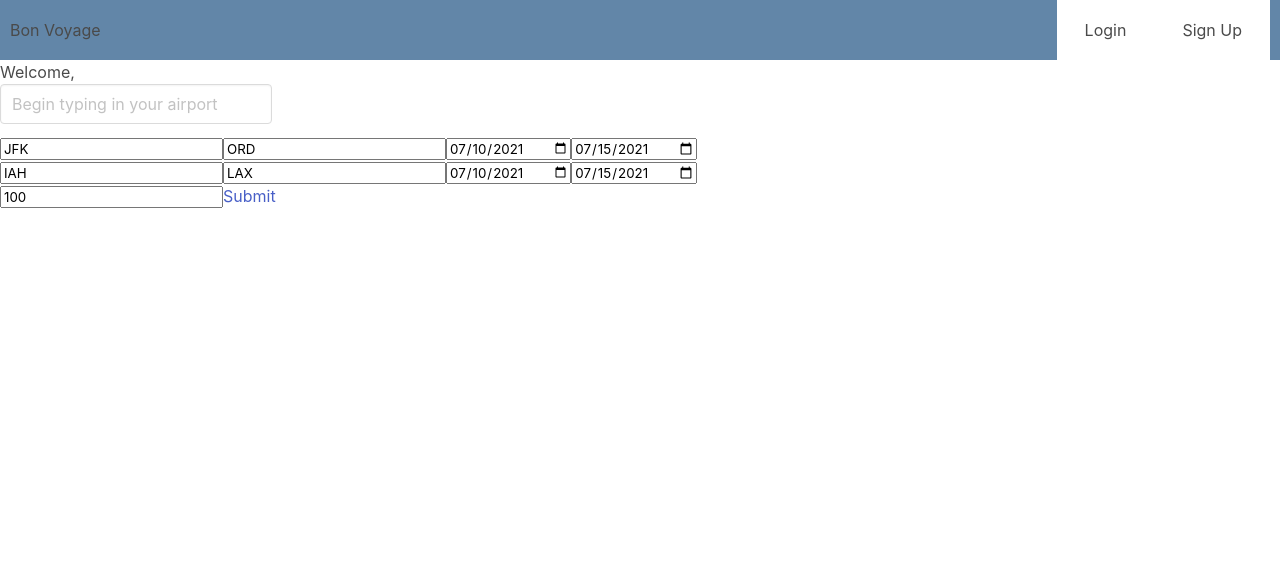
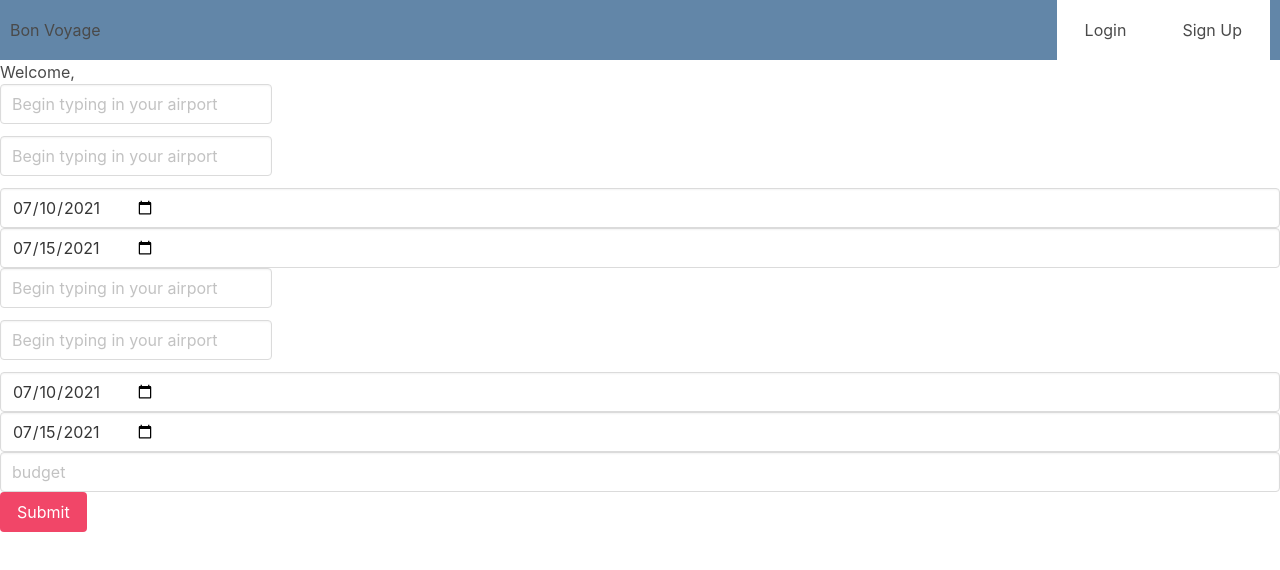
Before and after one commit to Capstone-Bi-Coastal-Visualizers/data-visualization, a React app: page / in a window 1280 px wide. Shown: the top 570 px of the page. Built offline with nearby package versions, Linux system fonts and the light colour scheme.

Commit message:
refactor: set dynamic flightSession parameter & replace static input for autoComplete

```diff
--- a/client/components/AutoComplete.js
+++ b/client/components/AutoComplete.js
@@ -33,7 +33,7 @@ class Autocomplete extends React.Component {
       // useExtendedSearch: false,
       // ignoreLocation: false,
       // ignoreFieldNorm: false,
-      keys: ["code", "city"],
+      keys: ["code", "city", "state", "country"],
     };
 
     const fuse = new Fuse(airport, options);
@@ -51,6 +51,17 @@ class Autocomplete extends React.Component {
       airportObj: selection,
       selected: true,
     });
+
+    const { code, lon, lat } = selection.item;
+    const { firstFlight, location } = this.props;
+    const trip = {
+      firstFlight,
+      location,
+      code,
+      lon,
+      lat,
+    };
+    this.props.setTripAirportCode(trip);
   }
 
   updateQuery(e) {
@@ -60,7 +71,7 @@ class Autocomplete extends React.Component {
   }
 
   render() {
-    const { label, name, placeholder } = this.props;
+    const { name, placeholder } = this.props;
     const { activeIndex, matches, query } = this.state;
 
     return (
@@ -89,7 +100,8 @@ class Autocomplete extends React.Component {
                       key={index}
                       onClick={(event) => this.handleSelection(event, match)}
                     >
-                      {match.item.city}
+                      {match.item.city}, {match.item.state},{" "}
+                      {match.item.country}, {match.item.code}
                     </a>
                   ))}
                 </div>
--- a/client/components/SearchBar.js
+++ b/client/components/SearchBar.js
@@ -13,20 +13,22 @@ import {
 export default function SearchBar() {
   const dispatch = useDispatch();
 
+  const [tripBudget, setTripBudget] = useState("");
   const [firstTripState, setFirstTripState] = useState({
     origin: "JFK",
     destination: "ORD",
     departureDate: "2021-07-10",
     returnDate: "2021-07-15",
-    budget: "100",
-    predictions: [],
   });
+
   const [secondTripState, setSecondTripState] = useState({
     origin: "IAH",
     destination: "LAX",
     departureDate: "2021-07-10",
     returnDate: "2021-07-15",
   });
+
+  const [airportCoordinates, setAirportCoordinates] = useState({});
 
   const calcStayDuration = (startDate, endDate) => {
     const date1 = new Date(startDate);
@@ -35,54 +37,105 @@ export default function SearchBar() {
     return differenceInTime / (1000 * 3600 * 24);
   };
 
+  const setAirportCode = (flightObj) => {
+    const { firstFlight, location, code, lon, lat } = flightObj;
+    if (firstFlight) {
+      setFirstTripState({
+        ...firstTripState,
+        [location]: code,
+      });
+    } else {
+      setSecondTripState({ ...secondTripState, [location]: code });
+    }
+
+    if (location === "destination") {
+      setAirportCoordinates({
+        ...airportCoordinates,
+        [code]: [lon, lat],
+      });
+    }
+  };
+
   const handleclick = () => {
-    const tripOneFirstFlight = {
-      origin: firstTripState.origin,
-      destination: firstTripState.destination,
-      flightDate: firstTripState.departureDate,
-      returningFlight: false,
-      tripNumber: 1,
-    };
-    const tripTwoFirstFlight = {
-      origin: secondTripState.origin,
-      destination: secondTripState.destination,
-      flightDate: secondTripState.departureDate,
-      returningFlight: false,
-      tripNumber: 2,
-    };
-    dispatch(fetchFlightSession(tripOneFirstFlight));
-    dispatch(fetchFlightSession(tripTwoFirstFlight));
-    const tripOneReturnFlight = {
-      origin: firstTripState.destination,
-      destination: firstTripState.origin,
-      flightDate: firstTripState.returnDate,
-      returningFlight: true,
-      tripNumber: 1,
-    };
-    const tripTwoReturnFlight = {
-      origin: secondTripState.destination,
-      destination: secondTripState.origin,
-      flightDate: secondTripState.returnDate,
-      returningFlight: true,
-      tripNumber: 2,
-    };
-    dispatch(fetchFlightSession(tripOneReturnFlight));
-    dispatch(fetchFlightSession(tripTwoReturnFlight));
+    let returningFlight, tripNumber;
+    dispatch(setBudget(tripBudget));
+    dispatch(
+      fetchFlightSession(
+        firstTripState,
+        (returningFlight = false),
+        (tripNumber = 1)
+      )
+    );
+    dispatch(
+      fetchFlightSession(
+        firstTripState,
+        (returningFlight = true),
+        (tripNumber = 1)
+      )
+    );
+    dispatch(
+      fetchFlightSession(
+        secondTripState,
+        (returningFlight = false),
+        (tripNumber = 2)
+      )
+    );
+    dispatch(
+      fetchFlightSession(
+        secondTripState,
+        (returningFlight = true),
+        (tripNumber = 2)
+      )
+    );
+    // dispatch(fetchFlightSession(firstTripState, true));
+    // const tripOneFirstFlight = {
+    //   origin: firstTripState.origin,
+    //   destination: firstTripState.destination,
+    //   flightDate: firstTripState.departureDate,
+    //   tripNumber: 1,
+    // };
+    // const tripTwoFirstFlight = {
+    //   origin: secondTripState.origin,
+    //   destination: secondTripState.destination,
+    //   flightDate: secondTripState.departureDate,
+    //   returningFlight: false,
+    //   tripNumber: 2,
+    // };
+    // dispatch(fetchFlightSession(tripOneFirstFlight));
+    // dispatch(fetchFlightSession(tripTwoFirstFlight));
+    // const tripOneReturnFlight = {
+    //   origin: firstTripState.destination,
+    //   destination: firstTripState.origin,
+    //   flightDate: firstTripState.returnDate,
+    //   returningFlight: true,
+    //   tripNumber: 1,
+    // };
+    // const tripTwoReturnFlight = {
+    //   origin: secondTripState.destination,
+    //   destination: secondTripState.origin,
+    //   flightDate: secondTripState.returnDate,
+    //   returningFlight: true,
+    //   tripNumber: 2,
+    // };
+    // dispatch(fetchFlightSession(tripOneReturnFlight));
+    // dispatch(fetchFlightSession(tripTwoReturnFlight));
+    const trip1Dest = firstTripState["destination"];
+
+    const trip2Dest = secondTripState["destination"];
     dispatch(
       fetchHotelData(
-        { latitude: "12.91285", longitude: "100.87808" },
+        airportCoordinates[trip1Dest],
         firstTripState.departureDate,
         1
       )
     );
     dispatch(
       fetchHotelData(
-        { latitude: "12.91285", longitude: "100.87808" },
+        airportCoordinates[trip2Dest],
         secondTripState.departureDate,
         2
       )
     );
-    dispatch(setBudget(firstTripState.budget));
     dispatch(
       setTripOneStayDuration(
         calcStayDuration(
@@ -107,37 +160,23 @@ export default function SearchBar() {
         name="airport"
         label="airports"
         placeholder="Begin typing in your airport"
-        onChange={(event) => {
-          setState({ ...state, origin: event.target.value });
-        }}
+        setTripAirportCode={setAirportCode}
+        firstFlight={true}
+        location="origin"
       />
-      <input
-        type="text"
-        placeholder="origin"
-        name="origin"
-        required
-        value={firstTripState.origin}
-        onChange={(event) => {
-          setFirstTripState({ ...firstTripState, origin: event.target.value });
-        }}
-      />
-      <input
-        type="text"
-        placeholder="destination"
-        name="destination"
-        required
-        value={firstTripState.destination}
-        onChange={(event) => {
-          setFirstTripState({
-            ...firstTripState,
-            destination: event.target.value,
-          });
-        }}
+      <Autocomplete
+        name="airport"
+        label="airports"
+        placeholder="Begin typing in your airport"
+        setTripAirportCode={setAirportCode}
+        firstFlight={true}
+        location="destination"
       />
       <input
         type="date"
         placeholder="departure date"
         name="departureDate"
+        className="input"
         required
         value={firstTripState.departureDate}
         onChange={(event) => {
@@ -151,6 +190,7 @@ export default function SearchBar() {
         type="date"
         placeholder="return date"
         name="returnDate"
+        className="input"
         required
         value={firstTripState.returnDate}
         onChange={(event) => {
@@ -161,36 +201,28 @@ export default function SearchBar() {
         }}
       />
       <div>
-        <input
-          type="text"
-          placeholder="origin"
-          name="origin"
-          required
-          value={secondTripState.origin}
-          onChange={(event) => {
-            setSecondTripState({
-              ...secondTripState,
-              origin: event.target.value,
-            });
-          }}
+        <Autocomplete
+          name="airport"
+          label="airports"
+          placeholder="Begin typing in your airport"
+          setTripAirportCode={setAirportCode}
+          firstFlight={false}
+          location="origin"
         />
-        <input
-          type="text"
-          placeholder="destination"
-          name="destination"
-          required
-          value={secondTripState.destination}
-          onChange={(event) => {
-            setSecondTripState({
-              ...secondTripState,
-              destination: event.target.value,
-            });
-          }}
+        <Autocomplete
+          name="airport"
+          label="airports"
+          placeholder="Begin typing in your airport"
+          setTripAirportCode={setAirportCode}
+          firstFlight={false}
+          location="destination"
         />
+
         <input
           type="date"
           placeholder="departure date"
           name="departureDate"
+          className="input"
           required
           value={secondTripState.departureDate}
           onChange={(event) => {
@@ -204,6 +236,7 @@ export default function SearchBar() {
           type="date"
           placeholder="return date"
           name="returnDate"
+          className="input"
           required
           value={secondTripState.returnDate}
           onChange={(event) => {
@@ -218,13 +251,18 @@ export default function SearchBar() {
         type="number"
         placeholder="budget"
         name="budget"
+        className="input"
         required
-        value={firstTripState.budget}
+        value={tripBudget}
         onChange={(event) => {
-          setFirstTripState({ ...firstTripState, budget: event.target.value });
+          setTripBudget(event.target.value);
         }}
       />
-      <Link to="/search-result" onClick={handleclick}>
+      <Link
+        to="/search-result"
+        onClick={handleclick}
+        className="button is-danger"
+      >
         Submit
       </Link>
     </div>
--- a/client/store/tripData.js
+++ b/client/store/tripData.js
@@ -67,10 +67,11 @@ export const setTrip = (tripNumber) => ({
 });
 
 //Thunk Creators
-export const fetchFlightSession = (searchInput) => async (dispatch) => {
+export const fetchFlightSession =
+  (searchInput, returningFlight, tripNumber) => async (dispatch) => {
     try {
-    const { origin, destination, flightDate, returningFlight, tripNumber } =
-      searchInput;
+      let { origin, destination, departureDate, returnDate } = searchInput;
+      let flightDate;
       const sessionConfig = {
         headers: {
           "x-rapidapi-key": Env_Vars["FLIGHT_API_KEY"],
@@ -78,6 +79,14 @@ export const fetchFlightSession = (searchInput) => async (dispatch) => {
             "skyscanner-skyscanner-flight-search-v1.p.rapidapi.com",
         },
       };
+      if (returningFlight) {
+        let prevOrigin = origin;
+        origin = destination;
+        destination = prevOrigin;
+        flightDate = returnDate;
+      } else {
+        flightDate = departureDate;
+      }
       const { data: flightSession } = await axios.get(
         `https://skyscanner-skyscanner-flight-search-v1.p.rapidapi.com/apiservices/browsequotes/v1.0/US/USD/en-US/${origin}/${destination}/${flightDate}`,
         sessionConfig
@@ -108,12 +117,12 @@ export const fetchFlightSession = (searchInput) => async (dispatch) => {
 
 export const fetchHotelData =
   (airportCoordinates, departureDate, tripNumber) => async (dispatch) => {
-    const { longitude, latitude } = airportCoordinates;
+    const [lon, lat] = airportCoordinates;
     try {
-      var options = {
+      const options = {
         params: {
-          latitude,
-          longitude,
+          latitude: lat,
+          longitude: lon,
           lang: "en_US",
           hotel_class: "1,2,3",
           limit: "30",
```
Also changed, not shown: airports.json. Lines whose indentation alone changed are shown as unchanged.
